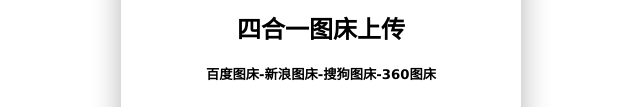
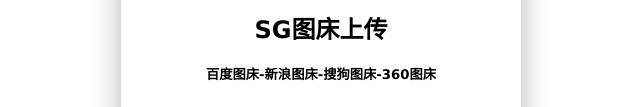
Before and after one commit to Johnserf-Seed/picture, a plain HTML site: page index.html in a window 1280 px wide. Shown: the part 424-531 px from the top of the page, without its empty margins (319-959 px from the left). Drawn offline with nearby package versions, Linux system fonts and the light colour scheme.

Commit message:
Update index.html

```diff
--- a/index.html
+++ b/index.html
@@ -39,7 +39,7 @@
 			<img src='https://ww2.sinaimg.cn/large/005BYqpggy1fxbboztih4j305k05kwef.jpg' id="imgLoading" class="Rotation img" title="显示与隐藏"/>
 		</div>
 		<div id='content'>
-			<h2>四合一图床上传</h2>
+			<h2>SG图床上传</h2>
 			<h5>
 				百度图床-新浪图床-搜狗图床-360图床
 			</h5>
```
